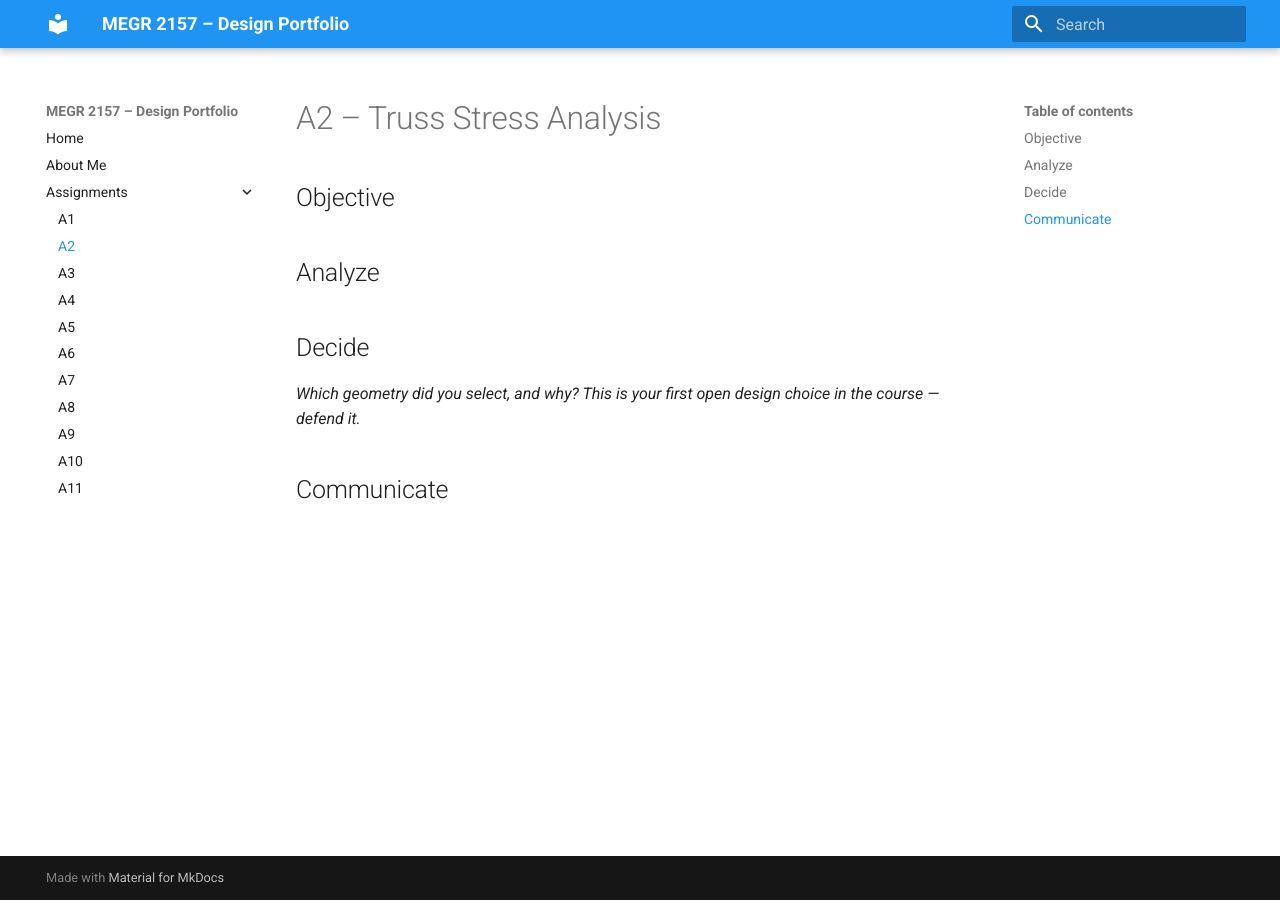
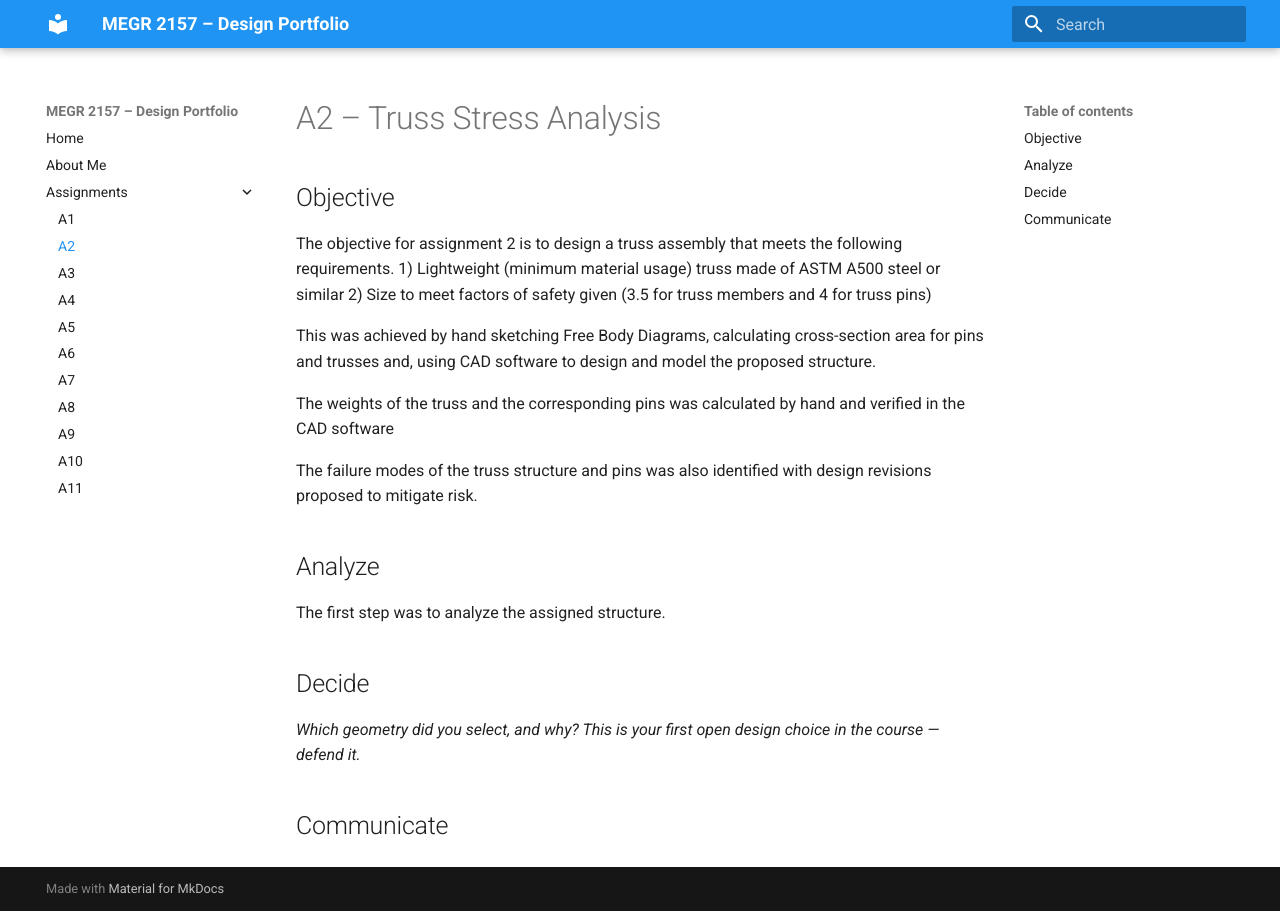
Before and after one commit to AustinWayneMcCoyHill/megr2157-portfolio, an MkDocs documentation site: the page built from docs/assignments/A02/index.md, in a window 1280 px wide. Built offline with MkDocs 1.6.1 and Material for MkDocs 9.7.7, drawn with Linux system fonts in a browser that asks for light colours.

Commit message:
Enhance objective section for A2 assignment
Expanded the objective section to clarify requirements and design process for the truss assembly.

```diff
--- a/docs/assignments/A02/index.md
+++ b/docs/assignments/A02/index.md
@@ -1,9 +1,22 @@
 # A2 – Truss Stress Analysis
 
 ## Objective
+The objective for assignment 2 is to design a truss assembly that meets the following requirements.
+1) Lightweight (minimum material usage) truss made of ASTM A500 steel or similar
+2) Size to meet factors of safety given (3.5 for truss members and 4 for truss pins)
+
+This was achieved by hand sketching Free Body Diagrams, calculating cross-section area for pins and trusses and, using CAD software to design and model the proposed structure.
+
+The weights of the truss and the corresponding pins was calculated by hand and verified in the CAD software
+
+The failure modes of the truss structure and pins was also identified with design revisions proposed to mitigate risk.
+
 
 
 ## Analyze
+
+The first step was to analyze the assigned structure.
+
 
 
 ## Decide
```
